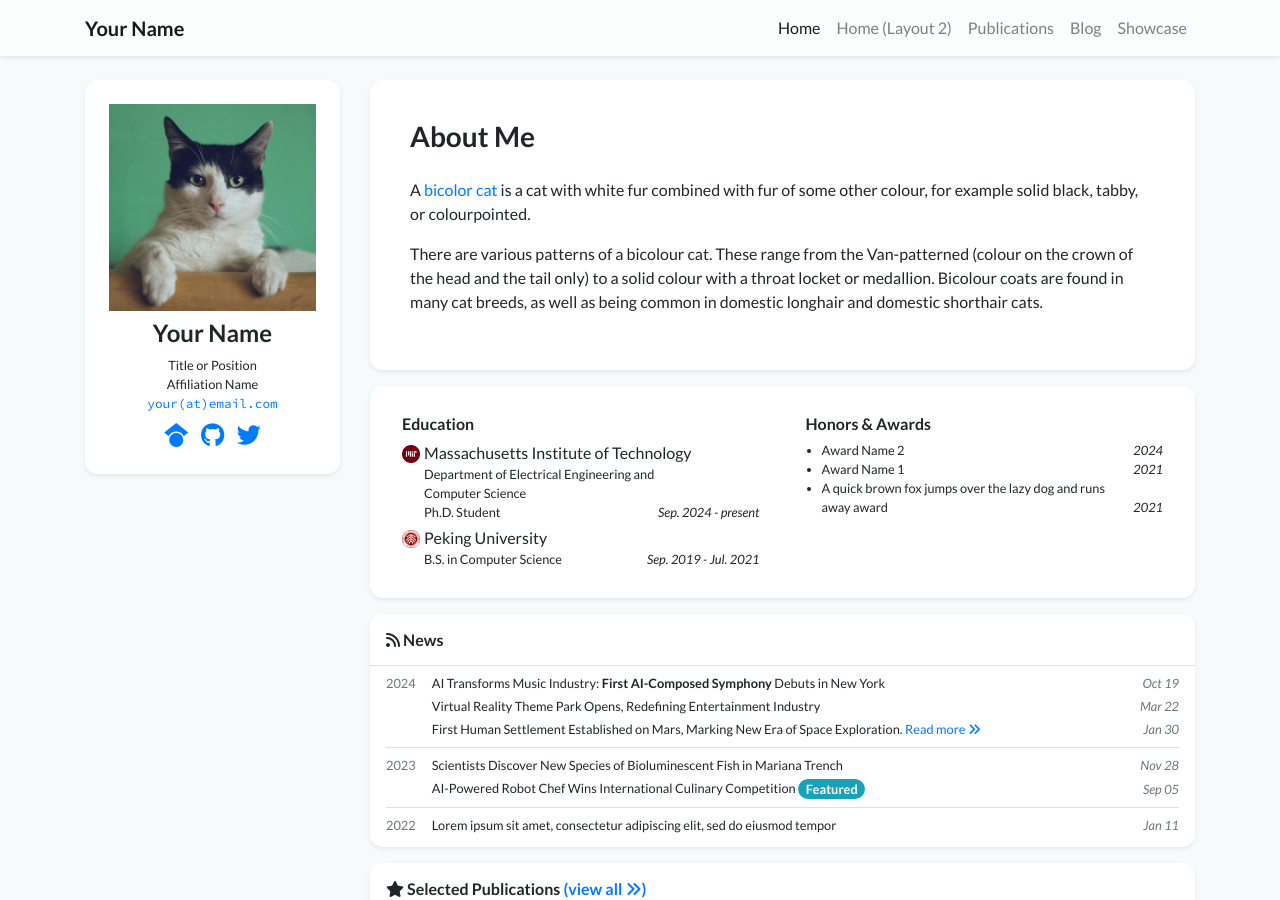
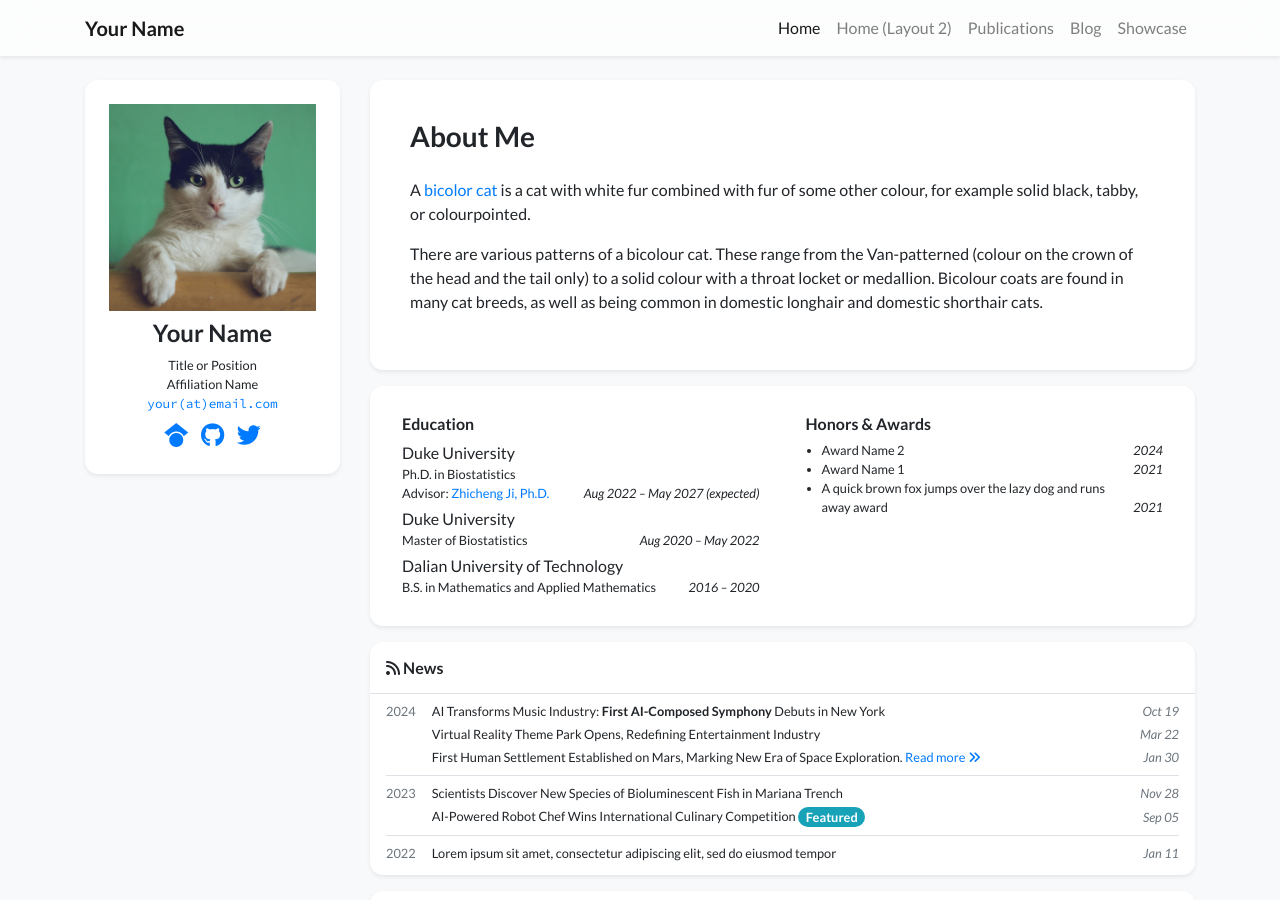
Before and after one commit to haotian-zhuang/haotian-zhuang.github.io, a Jekyll site: the page built from index.html, in a window 1280 px wide and 900 px high. Built offline with Jekyll 4.4.1, drawn with Linux system fonts in a browser that asks for light colours; nearby versions of some CDN libraries; a style sheet for code colours, icons or effects is not loaded.

Commit message:
Update education history

```diff
--- a/_data/profile.yml
+++ b/_data/profile.yml
@@ -32,16 +32,17 @@ portrait_caption: >-
   Photo by Manja Vitolic on Unsplash (this caption is optional, comment it out to disable).
 
 education:
-- name: Massachusetts Institute of Technology
-  logo: /assets/images/badges/MIT_Social_circle.png
+- name: Duke University
   position: >-
-    Department of Electrical Engineering and Computer Science <br/>
-    Ph.D. Student
-  date: Sep. 2024 - present
-- name: Peking University
-  logo: /assets/images/badges/PKU_red.png
-  position: B.S. in Computer Science
-  date: Sep. 2019 - Jul. 2021
+    Ph.D. in Biostatistics<br/>
+    Advisor: <a href="https://zji90.github.io/" target="_blank" rel="noopener noreferrer">Zhicheng Ji, Ph.D.</a>
+  date: Aug 2022 – May 2027 (expected)
+- name: Duke University
+  position: Master of Biostatistics
+  date: Aug 2020 – May 2022
+- name: Dalian University of Technology
+  position: B.S. in Mathematics and Applied Mathematics
+  date: 2016 – 2020
 
 # experience:
 # - name: Peking University
--- a/_includes/widgets/experience_card.html
+++ b/_includes/widgets/experience_card.html
@@ -10,7 +10,9 @@
                             <ul class="list-unstyled mb-1">
                                 {% for item in site.data.profile.education %}
                                 <li class="media mb-1">
+                                    {% if item.logo %}
                                     <img src="{{ item.logo | relative_url }}" alt="{{ item.name }}" style="width: 18px;" class="mr-1 mt-1">
+                                    {% endif %}
                                     <div class="media-body">
                                         <div>{{ item.name }}</div>
                                         <div class="small">{{ item.dept }}</div>
```
Also changed, not shown: _showcase/default/education.md (+2 -0 lines).
